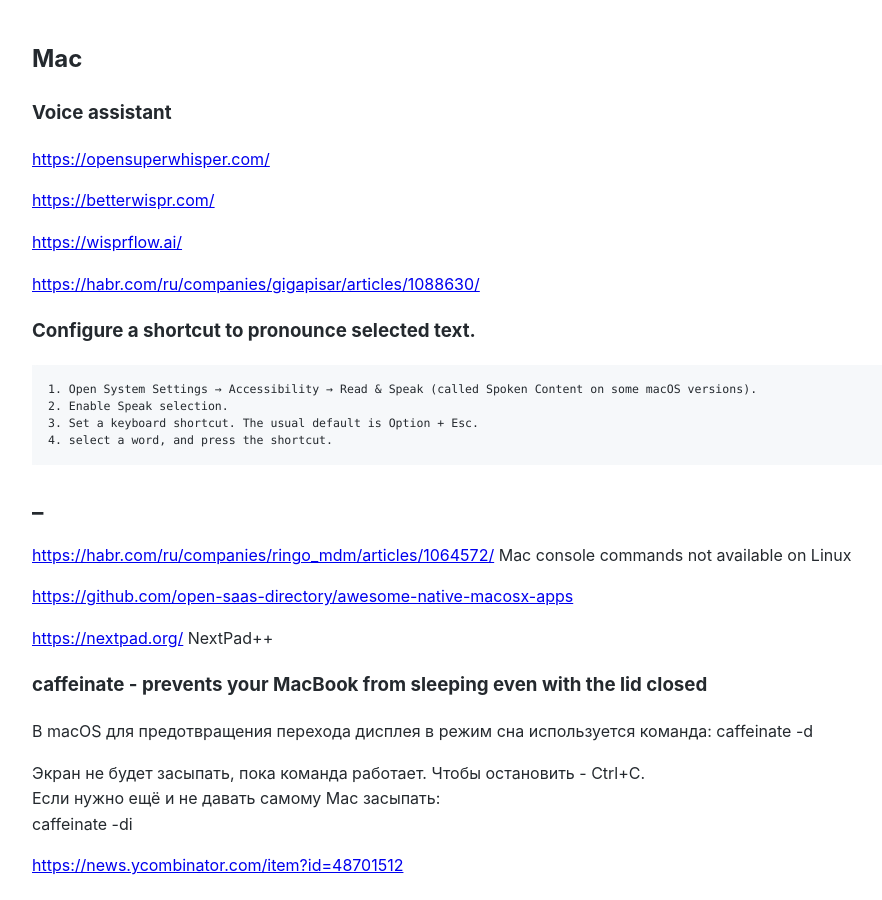
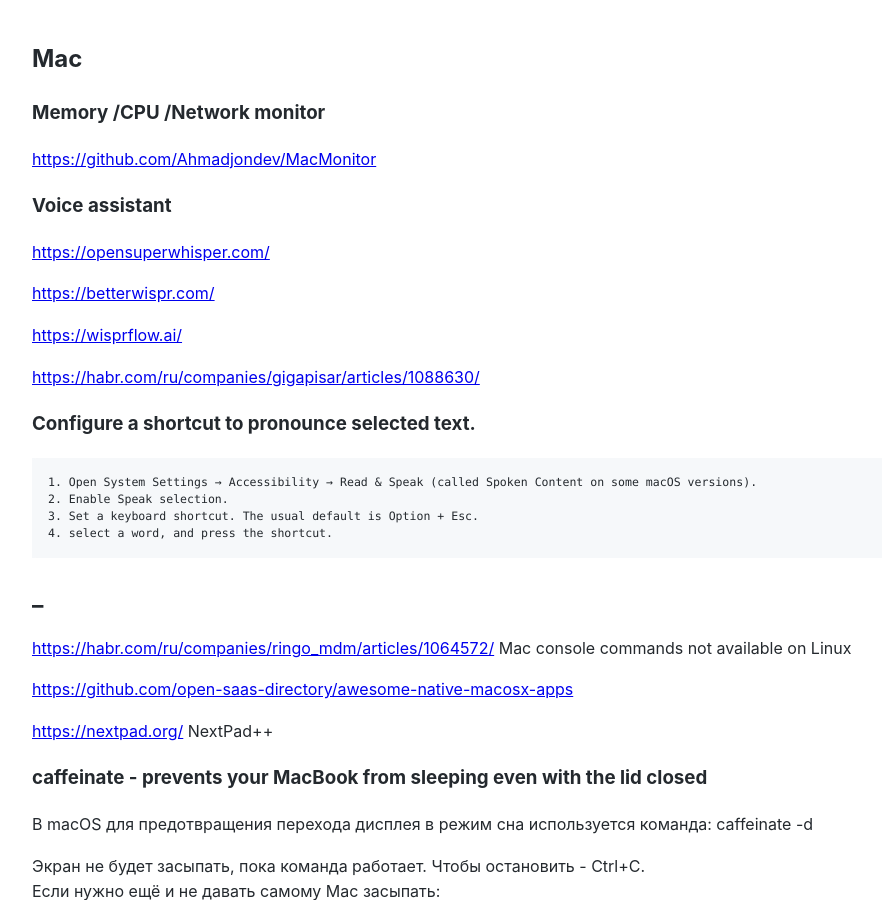
Before and after one commit to Michael-Lubinsky/michael-lubinsky.github.com, a Jekyll site: the page built from Mac/mac.md, in a window 1280 px wide and 900 px high. Shown: the whole window, without its empty margins (158-1040 px from the left). Built offline with Jekyll 4.4.1, drawn with Linux system fonts in a browser that asks for light colours; our own code applies the rules of GitHub Pages for plain Markdown files.

Commit message:
Add Memory/CPU/Network monitor section
Added a section for Memory/CPU/Network monitor with a link.

```diff
--- a/Mac/mac.md
+++ b/Mac/mac.md
@@ -1,4 +1,7 @@
 ## Mac
+
+### Memory /CPU /Network  monitor
+<https://github.com/Ahmadjondev/MacMonitor>
 
 ### Voice assistant
 <https://opensuperwhisper.com/>
```
